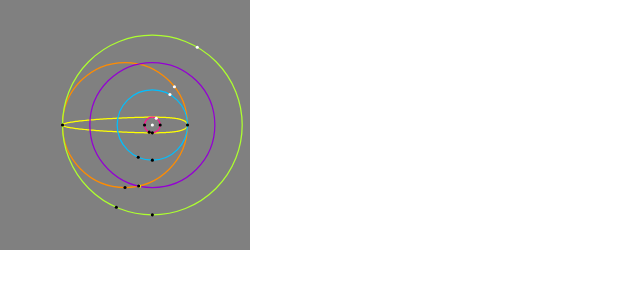
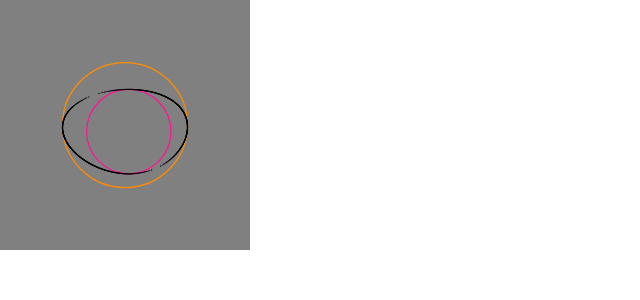
Before and after one commit to clumsycomputer/clumsy-website, a Next.js app: page /dev in a window 1280 px wide. Shown: the top 300 px of the page, without its empty margins (0-640 px from the left). Built offline with nearby package versions, Linux system fonts and the light colour scheme.

Commit message:
progress with speedy loop points calculation

```diff
--- a/package.json
+++ b/package.json
@@ -13,7 +13,9 @@
   "dependencies": {
     "@playwright/test": "^1.23.3",
     "@popperjs/core": "^2.11.6",
+    "@types/colormap": "^2.3.1",
     "@types/mathjs": "^9.4.2",
+    "colormap": "^2.3.2",
     "mathjs": "^11.2.1",
     "next": "^12.3.0",
     "next-sitemap": "^3.1.21",
--- a/pages/dev.tsx
+++ b/pages/dev.tsx
@@ -1,4 +1,6 @@
 import * as Nath from "mathjs";
+import getColormap from "colormap";
+import { max } from "mathjs";
 
 export default () => {
   const baseCircle = {
@@ -9,8 +11,9 @@ export default () => {
     },
   };
   const relativeSubCircle = {
-    radius: 0.125,
-    depth: 0.5,
+    radius: 0.675,
+    depth: 0.375,
+    phase: Math.PI / 3,
   };
   const subCircleRadius = relativeSubCircle.radius * baseCircle.radius;
   const maxSubCircleDepth = baseCircle.radius - subCircleRadius;
@@ -18,154 +21,64 @@ export default () => {
   const subCircle = {
     radius: subCircleRadius,
     center: {
-      x: subCircleDepth + baseCircle.center.x,
-      y: baseCircle.center.y,
+      x:
+        subCircleDepth * Math.cos(relativeSubCircle.phase) +
+        baseCircle.center.x,
+      y:
+        subCircleDepth * Math.sin(relativeSubCircle.phase) +
+        baseCircle.center.y,
     },
   };
-  const loopPointsCount = 256;
-  const loopPoints = new Array(loopPointsCount)
-    .fill(null)
-    .map((_, sampleIndex) => {
-      const angleStep = (2 * Math.PI) / loopPointsCount;
-      const sampleAngle = sampleIndex * angleStep;
-      const subCirclePoint = {
-        x: subCircle.radius * Math.cos(sampleAngle) + subCircle.center.x,
-        y: subCircle.radius * Math.sin(sampleAngle) + subCircle.center.y,
-      };
-      const baseCirclePoint = getBaseCirclePoint({
-        baseCircle,
-        subCirclePoint,
-        subCircleCenter: subCircle.center,
-      });
-      return {
-        x: baseCirclePoint.x,
-        y: subCirclePoint.y,
-      };
-    })
-    .slice(1);
-  const nearestBaseCirclePointFromSubCircle = {
-    x: baseCircle.radius,
-    y: baseCircle.center.y,
-  };
-  const nearestSubCirclePointFromBaseCircle = {
-    x: subCircle.radius + subCircle.center.x,
-    y: subCircle.center.y,
-  };
-  const farthestBaseCirclePointFromSubCircle = {
-    x: -baseCircle.radius,
-    y: baseCircle.center.y,
-  };
-  const nearestSubCirclePointToBaseCircleFarthestPoint = {
-    x: -subCircle.radius + subCircle.center.x,
-    y: subCircle.center.y,
-  };
-  const smallGlueCircle = {
-    radius: nearestBaseCirclePointFromSubCircle.x - subCircle.center.x,
+  const closestBaseCirclePointToSubCircle = getCirclePoint({
+    someCircle: baseCircle,
+    pointAngle: relativeSubCircle.phase,
+  });
+  const closestSubCirclePointToBaseCircle = getCirclePoint({
+    someCircle: subCircle,
+    pointAngle: relativeSubCircle.phase,
+  });
+  const closestDistanceFromSubToBase = getDistanceBetweenPoints({
+    pointA: closestBaseCirclePointToSubCircle,
+    pointB: closestSubCirclePointToBaseCircle,
+  });
+  const minIntersectionRadius = closestDistanceFromSubToBase + subCircle.radius;
+  const minIntersectionCircle = {
+    radius: minIntersectionRadius,
     center: subCircle.center,
   };
-  const bigGlueCircle = {
-    radius: Math.abs(
-      farthestBaseCirclePointFromSubCircle.x - subCircle.center.x
-    ),
+  const farthestBaseCirclePointToSubCircle = getCirclePoint({
+    someCircle: baseCircle,
+    pointAngle: relativeSubCircle.phase + Math.PI,
+  });
+  const closestSubCirclePointToFarthestBaseCirclePoint = getCirclePoint({
+    someCircle: subCircle,
+    pointAngle: relativeSubCircle.phase + Math.PI,
+  });
+  const farthestDistanceFromSubToBase = getDistanceBetweenPoints({
+    pointA: farthestBaseCirclePointToSubCircle,
+    pointB: closestSubCirclePointToFarthestBaseCirclePoint,
+  });
+  const maxIntersectionRadius =
+    farthestDistanceFromSubToBase + subCircle.radius;
+  const maxIntersectionCircle = {
+    radius: maxIntersectionRadius,
     center: subCircle.center,
   };
-  const midGlueCircle = {
-    radius: (smallGlueCircle.radius + bigGlueCircle.radius) / 2,
-    center: subCircle.center,
-  };
-  const baseMaximumPoint = {
-    x: baseCircle.radius * Math.cos(Math.PI / 2) + baseCircle.center.x,
-    y: baseCircle.radius * Math.sin(Math.PI / 2) + baseCircle.center.y,
-  };
-  const subBaseMaximumAngle = getNormalizedAngleBetweenPoints({
-    basePoint: subCircle.center,
-    targetPoint: baseMaximumPoint,
-  });
-  const subBaseMaximumPoint = {
-    x: subCircle.radius * Math.cos(subBaseMaximumAngle) + subCircle.center.x,
-    y: subCircle.radius * Math.sin(subBaseMaximumAngle) + subCircle.center.y,
-  };
-  const smallGlueBaseMaximumPoint = {
-    x:
-      smallGlueCircle.radius * Math.cos(subBaseMaximumAngle) +
-      smallGlueCircle.center.x,
-    y:
-      smallGlueCircle.radius * Math.sin(subBaseMaximumAngle) +
-      smallGlueCircle.center.y,
-  };
-  const bigGlueBaseMaximumPoint = {
-    x:
-      bigGlueCircle.radius * Math.cos(subBaseMaximumAngle) +
-      bigGlueCircle.center.x,
-    y:
-      bigGlueCircle.radius * Math.sin(subBaseMaximumAngle) +
-      bigGlueCircle.center.y,
-  };
-  const subMaximumAngle = Math.PI / 2;
-  const subMaximumPoint = getCirclePoint({
-    someCircle: subCircle,
-    pointAngle: subMaximumAngle,
-  });
-  const smallGlueMaximumPoint = getCirclePoint({
-    someCircle: smallGlueCircle,
-    pointAngle: subMaximumAngle,
-  });
-  const bigGlueMaximumPoint = getCirclePoint({
-    someCircle: bigGlueCircle,
-    pointAngle: subMaximumAngle,
-  });
-  const glueDelta = bigGlueCircle.radius - smallGlueCircle.radius;
-  const baseMidPointRadius = glueDelta / 2 + smallGlueCircle.radius;
-  const baseMidPointAngle =
-    Math.PI -
-    Math.acos(
-      (Math.pow(baseCircle.radius, 2) -
-        Math.pow(subCircle.center.x, 2) -
-        Math.pow(baseMidPointRadius, 2)) /
-        (-2 * subCircle.center.x * baseMidPointRadius)
-    );
-  const baseMidPoint = {
-    x: baseMidPointRadius * Math.cos(baseMidPointAngle) + subCircle.center.x,
-    y: baseMidPointRadius * Math.sin(baseMidPointAngle) + subCircle.center.y,
-  };
-  const fooPointAngle = (subMaximumAngle + subBaseMaximumAngle) / 2;
-  const fooPoint = {
-    x: baseMidPointRadius * Math.cos(fooPointAngle) + subCircle.center.x,
-    y: baseMidPointRadius * Math.sin(fooPointAngle) + subCircle.center.y,
-  };
-  const traceAngle = -Math.PI / 3;
-  const traceSubPoint = getCirclePoint({
-    someCircle: subCircle,
-    pointAngle: traceAngle,
-  });
-  const traceSmallGluePoint = getCirclePoint({
-    someCircle: smallGlueCircle,
-    pointAngle: traceAngle,
-  });
-  const traceBigGluePoint = getCirclePoint({
-    someCircle: bigGlueCircle,
-    pointAngle: traceAngle,
-  });
-  const traceBasePoint = getBaseCirclePoint({
+  const baseIntersectionPoints = getBaseIntersectionPoints({
     baseCircle,
-    subCirclePoint: traceSubPoint,
-    subCircleCenter: subCircle.center,
+    subCircle,
+    subCirclePhase: relativeSubCircle.phase,
+    baseCenterToSubCenterDistance: getDistanceBetweenPoints({
+      pointA: baseCircle.center,
+      pointB: subCircle.center,
+    }),
+    minCircle: minIntersectionCircle,
+    maxCircle: maxIntersectionCircle,
+    depthCount: 9,
   });
   return (
     <svg viewBox={"-2 -2 4 4"} width={250} height={250}>
       <rect x={-2} y={-2} width={4} height={4} fill={"grey"} />
-      <polygon
-        points={loopPoints
-          .map((somePoint) => {
-            if (isFinite(somePoint.x) && isFinite(somePoint.y)) {
-              return `${somePoint.x},${somePoint.y}`;
-            }
-          })
-          .join(" ")}
-        fill={"transparent"}
-        stroke={"yellow"}
-        strokeWidth={0.02}
-      />
       <circle
         r={baseCircle.radius}
         cx={baseCircle.center.x}
@@ -182,193 +95,108 @@ export default () => {
         stroke={"deeppink"}
         strokeWidth={0.02}
       />
-      <circle
-        r={smallGlueCircle.radius}
-        cx={smallGlueCircle.center.x}
-        cy={smallGlueCircle.center.y}
-        fill={"transparent"}
-        stroke={"deepskyblue"}
-        strokeWidth={0.02}
-      />
-      <circle
-        r={bigGlueCircle.radius}
-        cx={bigGlueCircle.center.x}
-        cy={bigGlueCircle.center.y}
-        fill={"transparent"}
-        stroke={"greenyellow"}
-        strokeWidth={0.02}
-      />
-      <circle
-        r={midGlueCircle.radius}
-        cx={midGlueCircle.center.x}
-        cy={midGlueCircle.center.y}
-        fill={"transparent"}
-        stroke={"darkviolet"}
-        strokeWidth={0.02}
-      />
-      <circle
-        cx={nearestBaseCirclePointFromSubCircle.x}
-        cy={nearestBaseCirclePointFromSubCircle.y}
-        r={0.025}
-        fill={"black"}
-      />
-      <circle
-        cx={nearestSubCirclePointFromBaseCircle.x}
-        cy={nearestSubCirclePointFromBaseCircle.y}
-        r={0.025}
-        fill={"black"}
-      />
-      <circle
-        cx={farthestBaseCirclePointFromSubCircle.x}
-        cy={farthestBaseCirclePointFromSubCircle.y}
-        r={0.025}
-        fill={"black"}
-      />
-      <circle
-        cx={nearestSubCirclePointToBaseCircleFarthestPoint.x}
-        cy={nearestSubCirclePointToBaseCircleFarthestPoint.y}
-        r={0.025}
-        fill={"black"}
-      />
-      <circle
-        cx={subBaseMaximumPoint.x}
-        cy={subBaseMaximumPoint.y}
-        r={0.025}
-        fill={"black"}
-      />
-      <circle
-        cx={smallGlueBaseMaximumPoint.x}
-        cy={smallGlueBaseMaximumPoint.y}
-        r={0.025}
-        fill={"black"}
-      />
-      <circle
-        cx={bigGlueBaseMaximumPoint.x}
-        cy={bigGlueBaseMaximumPoint.y}
-        r={0.025}
-        fill={"black"}
-      />
-      <circle
-        cx={baseMaximumPoint.x}
-        cy={baseMaximumPoint.y}
-        r={0.025}
-        fill={"black"}
-      />
-      <circle
-        cx={subMaximumPoint.x}
-        cy={subMaximumPoint.y}
-        r={0.025}
-        fill={"black"}
-      />
-      <circle
-        cx={smallGlueMaximumPoint.x}
-        cy={smallGlueMaximumPoint.y}
-        r={0.025}
-        fill={"black"}
-      />
-      <circle
-        cx={bigGlueMaximumPoint.x}
-        cy={bigGlueMaximumPoint.y}
-        r={0.025}
-        fill={"black"}
-      />
-      <circle cx={fooPoint.x} cy={fooPoint.y} r={0.025} fill={"yellow"} />
-      <circle
-        cx={baseMidPoint.x}
-        cy={baseMidPoint.y}
-        r={0.025}
-        fill={"black"}
-      />
-      <circle
-        cx={subCircle.center.x}
-        cy={subCircle.center.y}
-        r={0.025}
-        fill={"white"}
-      />
-      <circle
-        cx={traceSubPoint.x}
-        cy={traceSubPoint.y}
-        r={0.025}
-        fill={"white"}
-      />
-      <circle
-        cx={traceSmallGluePoint.x}
-        cy={traceSmallGluePoint.y}
-        r={0.025}
-        fill={"white"}
-      />
-      <circle
-        cx={traceBigGluePoint.x}
-        cy={traceBigGluePoint.y}
-        r={0.025}
-        fill={"white"}
-      />
-      <circle
-        cx={traceBasePoint.x}
-        cy={traceBasePoint.y}
-        r={0.025}
-        fill={"white"}
-      />
+      {baseIntersectionPoints}
     </svg>
   );
 };
 
-interface getBaseCirclePointApi {
+interface GetBaseIntersectionPointApi {
+  minCircle: Circle;
+  maxCircle: Circle;
   baseCircle: Circle;
-  subCircleCenter: Point;
-  subCirclePoint: Point;
+  subCircle: Circle;
+  subCirclePhase: number;
+  baseCenterToSubCenterDistance: number;
+  depthCount: number;
 }
 
-function getBaseCirclePoint(api: getBaseCirclePointApi) {
-  const { baseCircle, subCirclePoint, subCircleCenter } = api;
-  const childDepth = getDistanceBetweenPoints({
-    pointA: baseCircle.center,
-    pointB: subCircleCenter,
-  });
-  const childRadius = getDistanceBetweenPoints({
-    pointA: subCircleCenter,
-    pointB: subCirclePoint,
-  });
-  const childPointAngle = getNormalizedAngleBetweenPoints({
-    basePoint: subCircleCenter,
-    targetPoint: subCirclePoint,
-  });
-  if (childDepth === 0) {
-    return getCirclePoint({
-      someCircle: baseCircle,
-      pointAngle: childPointAngle,
-    });
+function getBaseIntersectionPoints(
+  api: GetBaseIntersectionPointApi
+): Array<any> {
+  const {
+    minCircle,
+    maxCircle,
+    baseCircle,
+    baseCenterToSubCenterDistance,
+    subCircle,
+    subCirclePhase,
+    depthCount,
+  } = api;
+  const currentIntersectionCircle = {
+    radius: (minCircle.radius + maxCircle.radius) / 2,
+    center: minCircle.center,
+  };
+  const baseAngle = Math.acos(
+    (Math.pow(baseCircle.radius, 2) -
+      Math.pow(baseCenterToSubCenterDistance, 2) -
+      Math.pow(currentIntersectionCircle.radius, 2)) /
+      (-2 * baseCenterToSubCenterDistance * currentIntersectionCircle.radius)
+  );
+  const angleA = Math.PI + subCirclePhase - baseAngle;
+  const angleB = Math.PI + subCirclePhase + baseAngle;
+  const pointA = {
+    x: getCirclePoint({
+      someCircle: currentIntersectionCircle,
+      pointAngle: angleA,
+    }).x,
+    y: getCirclePoint({
+      someCircle: subCircle,
+      pointAngle: angleA,
+    }).y,
+  };
+  const pointB = {
+    x: getCirclePoint({
+      someCircle: currentIntersectionCircle,
+      pointAngle: angleB,
+    }).x,
+    y: getCirclePoint({
+      someCircle: subCircle,
+      pointAngle: angleB,
+    }).y,
+  };
+  const circleA = (
+    <circle cx={pointA.x} cy={pointA.y} r={0.01} fill={"black"} />
+  );
+  const circleB = (
+    <circle cx={pointB.x} cy={pointB.y} r={0.01} fill={"black"} />
+  );
+  const nextDepthCount = depthCount - 1;
+  if (nextDepthCount === 0) {
+    return [circleA, circleB];
   } else {
-    const baseCircleCenterToChildCirclePointLength = Math.sqrt(
-      Math.pow(subCirclePoint.x - baseCircle.center.x, 2) +
-        Math.pow(subCirclePoint.y - baseCircle.center.y, 2)
-    );
-    const baseCircleCenterToBaseCirclePointAngle = Math.acos(
-      (Math.pow(childDepth, 2) +
-        Math.pow(childRadius, 2) -
-        Math.pow(baseCircleCenterToChildCirclePointLength, 2)) /
-        (2 * childDepth * childRadius)
-    );
-    const baseCircleCenterToChildCircleCenterAngle = Math.asin(
-      (Math.sin(baseCircleCenterToBaseCirclePointAngle) / baseCircle.radius) *
-        childDepth
-    );
-    const childCircleCenterToBaseCirclePointAngle =
-      Math.PI -
-      baseCircleCenterToBaseCirclePointAngle -
-      baseCircleCenterToChildCircleCenterAngle;
-    const childCircleCenterToBaseCirclePointLength =
-      Math.sin(childCircleCenterToBaseCirclePointAngle) *
-      (baseCircle.radius / Math.sin(baseCircleCenterToBaseCirclePointAngle));
-    return {
-      x:
-        childCircleCenterToBaseCirclePointLength * Math.cos(childPointAngle) +
-        subCircleCenter.x,
-      y:
-        childCircleCenterToBaseCirclePointLength * Math.sin(childPointAngle) +
-        subCircleCenter.y,
-    };
+    return [
+      circleA,
+      circleB,
+      ...getBaseIntersectionPoints({
+        baseCircle,
+        baseCenterToSubCenterDistance,
+        subCircle,
+        subCirclePhase,
+        minCircle,
+        maxCircle: currentIntersectionCircle,
+        depthCount: nextDepthCount,
+      }),
+      ...getBaseIntersectionPoints({
+        baseCircle,
+        baseCenterToSubCenterDistance,
+        subCircle,
+        subCirclePhase,
+        maxCircle,
+        minCircle: currentIntersectionCircle,
+        depthCount: nextDepthCount,
+      }),
+    ];
   }
+}
+
+interface Circle {
+  radius: number;
+  center: Point;
+}
+
+interface Point {
+  x: number;
+  y: number;
 }
 
 interface GetDistanceBetweenPointsApi {
@@ -396,39 +224,3 @@ function getCirclePoint(api: GetCirclePointApi): Point {
   };
   return circlePoint;
 }
-
-interface GetNormalizedAngleBetweenPointsApi {
-  basePoint: Point;
-  targetPoint: Point;
-}
-
-function getNormalizedAngleBetweenPoints(
-  api: GetNormalizedAngleBetweenPointsApi
-) {
-  const { targetPoint, basePoint } = api;
-  return getNormalizedAngle({
-    someAngle: Math.atan2(
-      targetPoint.y - basePoint.y,
-      targetPoint.x - basePoint.x
-    ),
-  });
-}
-
-interface GetNormalizedAngleApi {
-  someAngle: number;
-}
-
-function getNormalizedAngle(api: GetNormalizedAngleApi) {
-  const { someAngle } = api;
-  return ((someAngle % (2 * Math.PI)) + 2 * Math.PI) % (2 * Math.PI);
-}
-
-interface Circle {
-  center: Point;
-  radius: number;
-}
-
-interface Point {
-  x: number;
-  y: number;
-}
```
Also changed, not shown: 1 other file (tests, documents, lock files or other folders).
